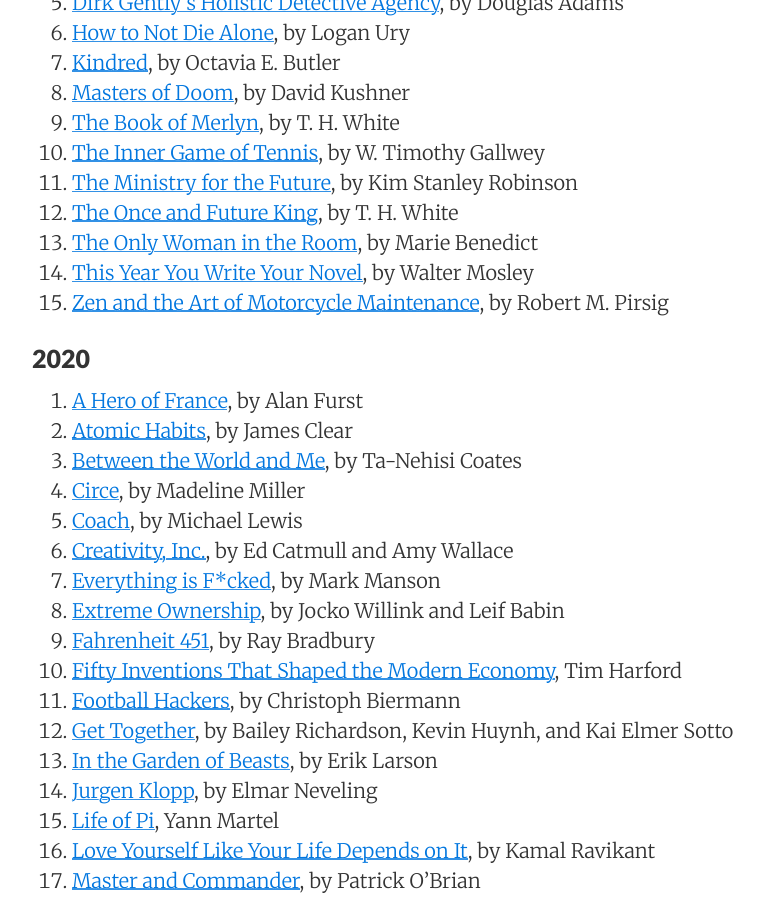
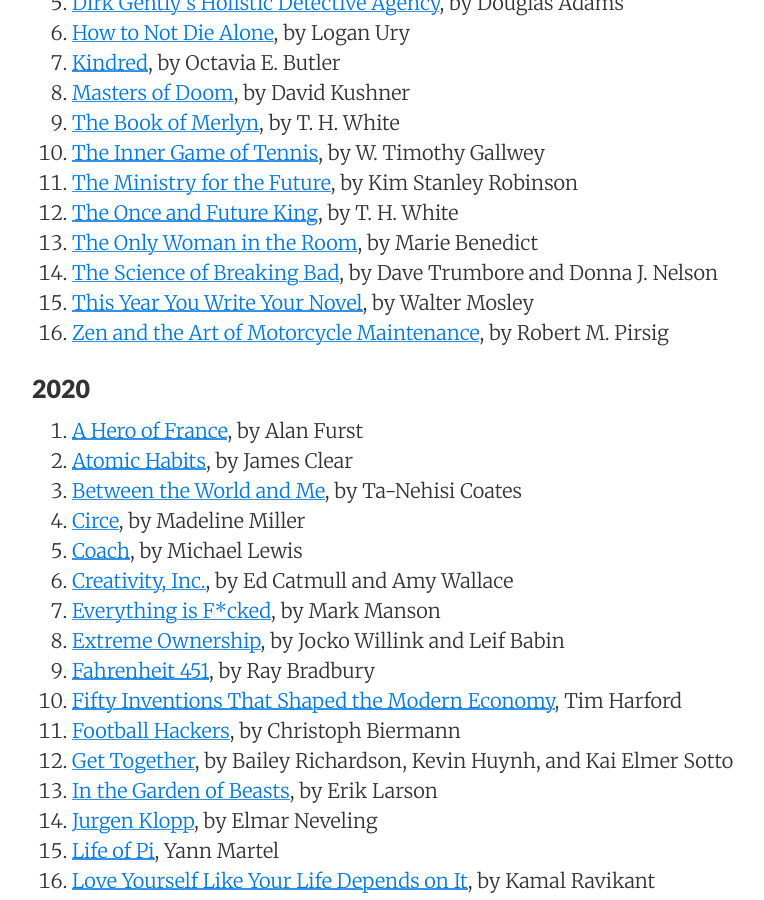
Before and after one commit to sewardlee337/sewardlee337.github.io, a Jekyll site: the page built from readinglist.md, in a window 1280 px wide and 900 px high, scrolled down 740 px. Shown: the whole window, without its empty margins (188-952 px from the left). Built offline with Jekyll 4.4.1, drawn with Linux system fonts in a browser that asks for light colours; nearby versions of some CDN libraries.

Commit message:
update reading list

```diff
--- a/readinglist.md
+++ b/readinglist.md
@@ -33,6 +33,7 @@ _"My alma mater was books, a good library... I could spend the rest of my life r
 1. [The Ministry for the Future](https://amzn.to/39kNOUU), by Kim Stanley Robinson
 1. [The Once and Future King](https://amzn.to/2KTm9Bw), by T. H. White
 1. [The Only Woman in the Room](https://amzn.to/3a37C08), by Marie Benedict
+1. [The Science of Breaking Bad](https://amzn.to/2TrZ8Ka), by Dave Trumbore and Donna J. Nelson
 1. [This Year You Write Your Novel](https://amzn.to/3eohYu5), by Walter Mosley
 1. [Zen and the Art of Motorcycle Maintenance](https://amzn.to/2KGpSlN), by Robert M. Pirsig
 
```
